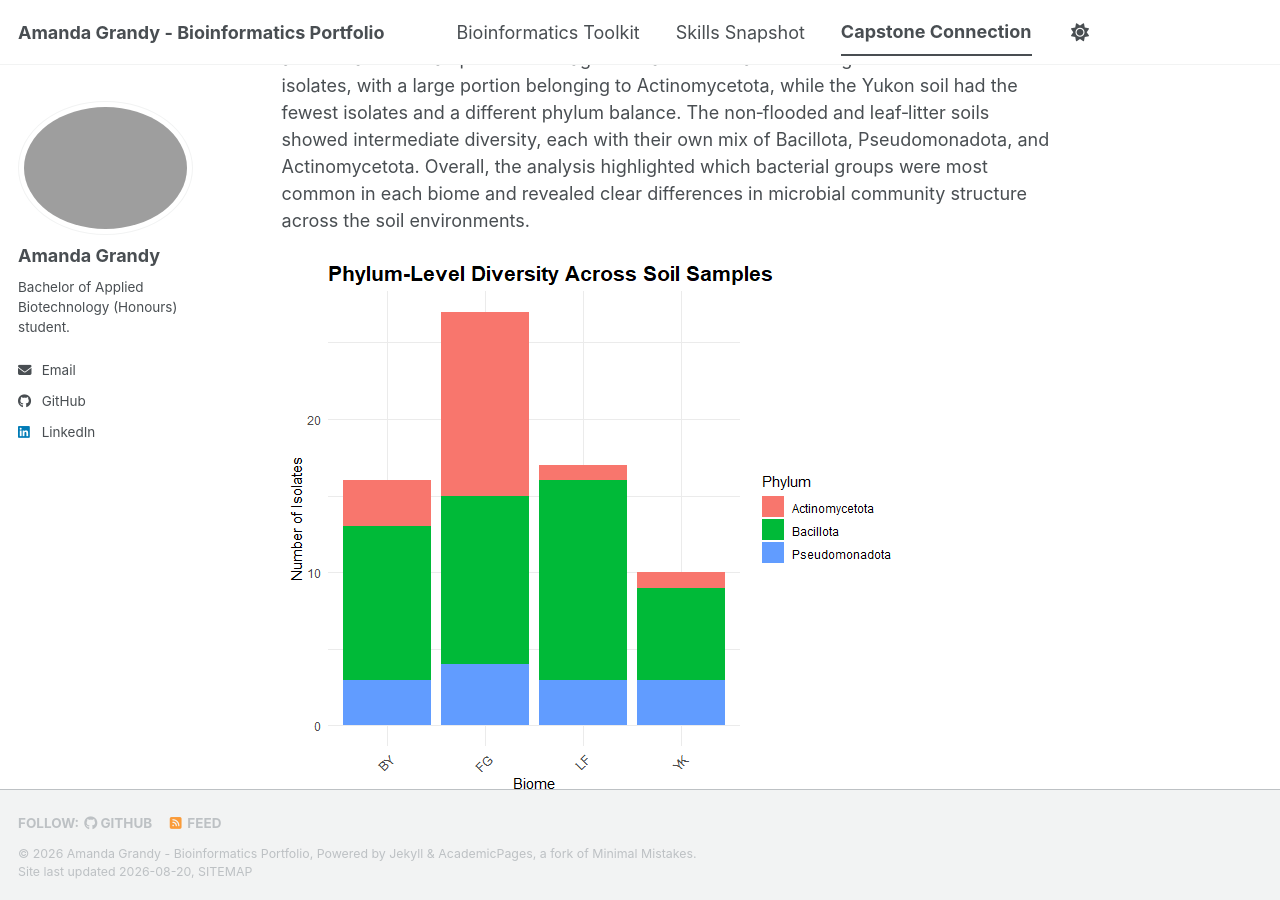
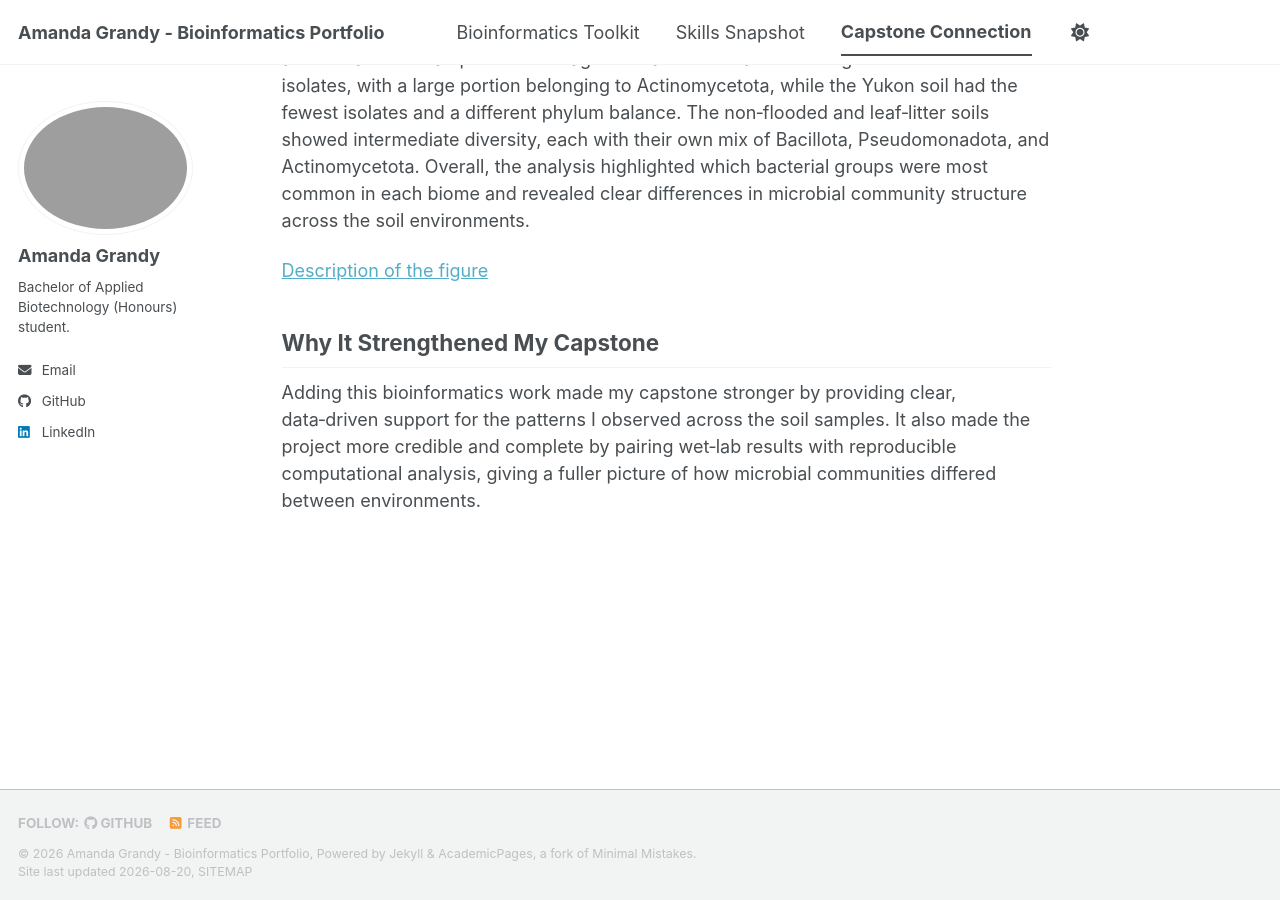
Before and after one commit to amandaegrandy-lamothe/biot74000-portfolio, a Jekyll site: the page built from _pages/capstone.md, in a window 1280 px wide and 900 px high, scrolled down 664 px. Built offline with Jekyll 4.4.1, drawn with Linux system fonts in a browser that asks for light colours; a script bundle is joined from its source files by our own code; library files that are not in the unit come from our copies.

Commit message:
Update capstone.md

```diff
--- a/_pages/capstone.md
+++ b/_pages/capstone.md
@@ -15,7 +15,7 @@ I used R to analyze my soil‑microbe dataset and create a stacked bar chart sho
 
 The stacked bar chart I produced showed how the major bacterial phyla were distributed across each soil sample. Flooded agricultural soil contained the highest number of isolates, with a large portion belonging to Actinomycetota, while the Yukon soil had the fewest isolates and a different phylum balance. The non‑flooded and leaf‑litter soils showed intermediate diversity, each with their own mix of Bacillota, Pseudomonadota, and Actinomycetota. Overall, the analysis highlighted which bacterial groups were most common in each biome and revealed clear differences in microbial community structure across the soil environments.
 
-![Description of the figure](/biot74000-portfolio/images/Phylum_Diversity_Across Soil_Samples.png)
+[Description of the figure](/biot74000-portfolio/images/Phylum_Diversity_Across Soil_Samples.png)
 ## Why It Strengthened My Capstone
 
 
```
